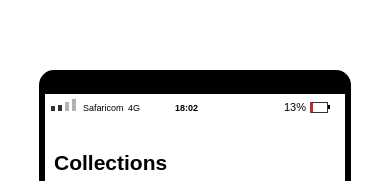
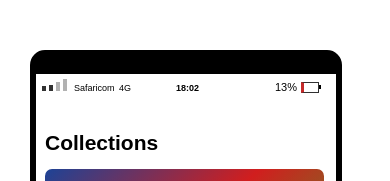
Before and after one commit to ClaudWatari95/collections-appleManual, a plain HTML site: page index.html in a window 390 px wide. Shown: the top 181 px of the page. Drawn offline with Linux system fonts and the light colour scheme.

Commit message:
bug-fixOnMobileView-extend#

```diff
--- a/index.html
+++ b/index.html
@@ -17,7 +17,7 @@
             height: 500px;
             top: 0;
             left: 0;
-            margin: 70px 0 0 10%;
+            margin: 50px 0 0 30px;
             border-radius: 15px;
             z-index: 9;
             overflow: hidden;
@@ -81,7 +81,7 @@
             position: absolute;
             top: 0;
             left: 0;
-            margin: 3px 0 0 130px;
+            margin: 3px 0 0 140px;
             font-weight: 600;
         }
         .timing-info span {
```
